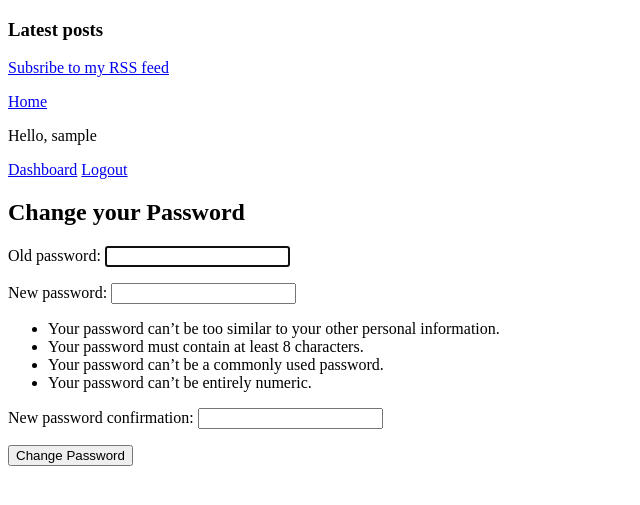
After one commit to karthik-thunga/Advanced_Blog_Django, a Django app: page /account/password-change/ in a window 1280 px wide. The commit adds this page. Shown: the top 505 px of the page, without its empty margins (0-640 px from the left). Run offline with Django 3.2, Linux system fonts and the light colour scheme; the visitor is signed in with stand-in values (Sample User, id 1); data that the repository does not hold is empty.

Commit message:
Dashboard,Password change is added

```diff
--- a/Blog_application/settings.py
+++ b/Blog_application/settings.py
@@ -139,5 +139,5 @@ EMAIL_HOST_PASSWORD = os.environ.get('mail_password')
 
 # Login success url
 LOGIN_REDIRECT_URL = 'blog:blog_list'
-LOGIN_URL = 'login'
-LOGOUT_URL = 'logout'
+LOGIN_URL = 'account:login'
+LOGOUT_URL = 'account:logout'
--- /dev/null
+++ b/account/templates/account/password_change.html
@@ -0,0 +1,15 @@
+{% extends 'blog/base.html' %}
+
+{% block title %}Change your password {% endblock %}
+
+{% block content %}
+    <h2>
+        Change your Password
+    </h2>
+
+    <form method ="POST">
+        {% csrf_token %}
+        {{ form.as_p }}
+        <input type="submit" value="Change Password">
+    </form>
+{% endblock %}
--- /dev/null
+++ b/account/templates/account/password_change_done.html
@@ -0,0 +1,6 @@
+{% extends 'blog/base.html' %}
+
+{% block title %} Password change Done {% endblock %}
+{% block content %}
+    <h2>Password has been successfully changed </h2>
+{% endblock %}
--- a/account/urls.py
+++ b/account/urls.py
@@ -1,10 +1,13 @@
-from django.urls import path
+from django.urls import path, reverse_lazy
 from django.contrib.auth import views as auth_views
+from . import views
 
 app_name = 'account'
 
 urlpatterns = [
     path('login/', auth_views.LoginView.as_view(template_name='account/login.html'), name='login'),
     path('logout/', auth_views.LogoutView.as_view(template_name='account/logout.html'), name='logout'),
-
+    path('dashboard/', views.dashboard, name='dashboard'),
+    path('password-change/', auth_views.PasswordChangeView.as_view(template_name='account/password_change.html', success_url=reverse_lazy('account:password-change-done')), name='password-change'),
+    path('password-change/done/', auth_views.PasswordChangeDoneView.as_view(template_name='account/password_change_done.html'), name='password-change-done'),
 ]
--- a/account/views.py
+++ b/account/views.py
@@ -1,3 +1,7 @@
 from django.shortcuts import render
+from django.contrib.auth.decorators import login_required
 
 # Create your views here.
+@login_required
+def dashboard(request):
+    return render(request, 'account/dashboard.html')
--- a/blog/templates/blog/base.html
+++ b/blog/templates/blog/base.html
@@ -13,10 +13,12 @@
         <h3>Latest posts</h3>
         {% show_latest_post %}
         <p>
-            <a href = '{% url "blog:post_feed"%}'> Subsribe to my RSS feed </a>
+            <a href = '{% url "blog:post_feed" %}'> Subsribe to my RSS feed </a>
         </p>
+        <a href='{% url "blog:blog_list" %}'>Home</a>
         {% if user.is_authenticated %}
             <p>Hello, {{ user.username }}</p>
+            <a href='{% url "account:dashboard" %}'>Dashboard</a>
             <a href='{% url "account:logout" %}'>Logout</a>
         {% else %}
             <a href='{% url "account:login" %}'>Login</a>
```
Also changed, not shown: account/templates/account/dashboard.html (added, +7 -0 lines).
